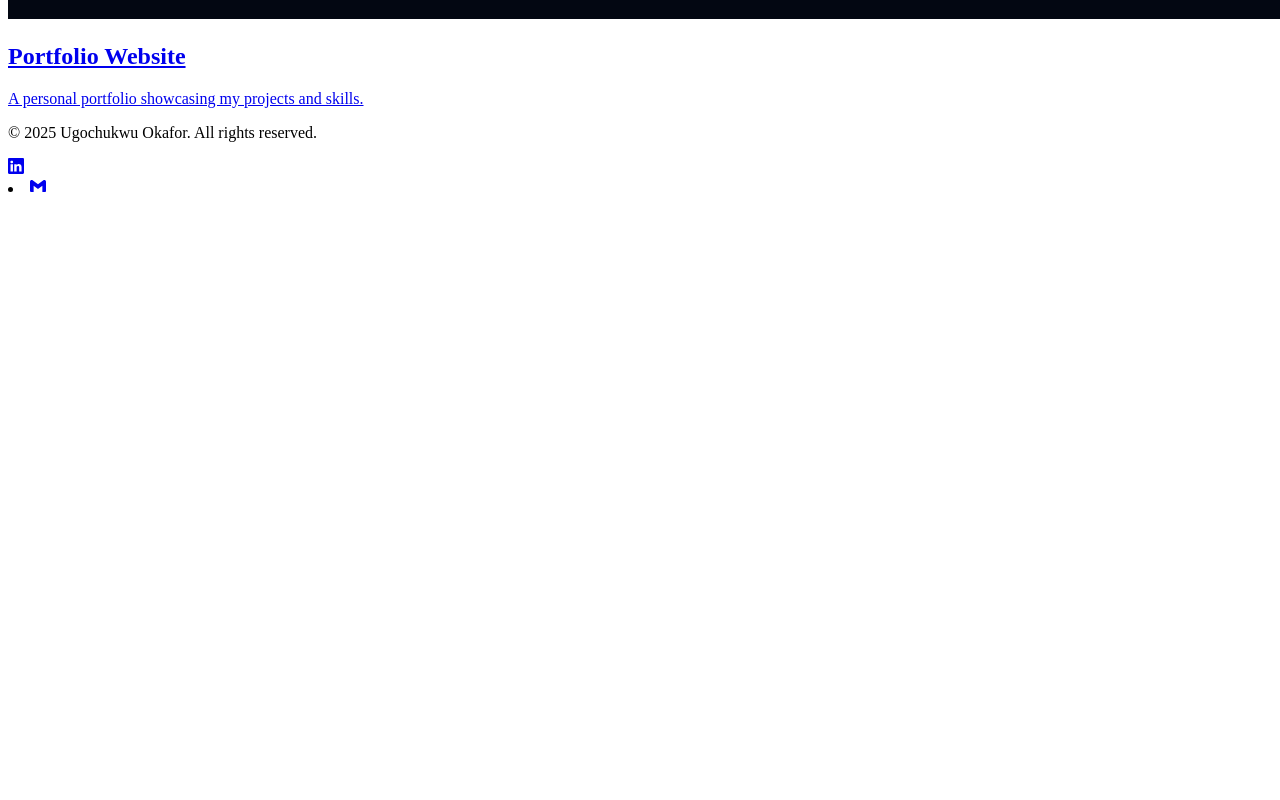
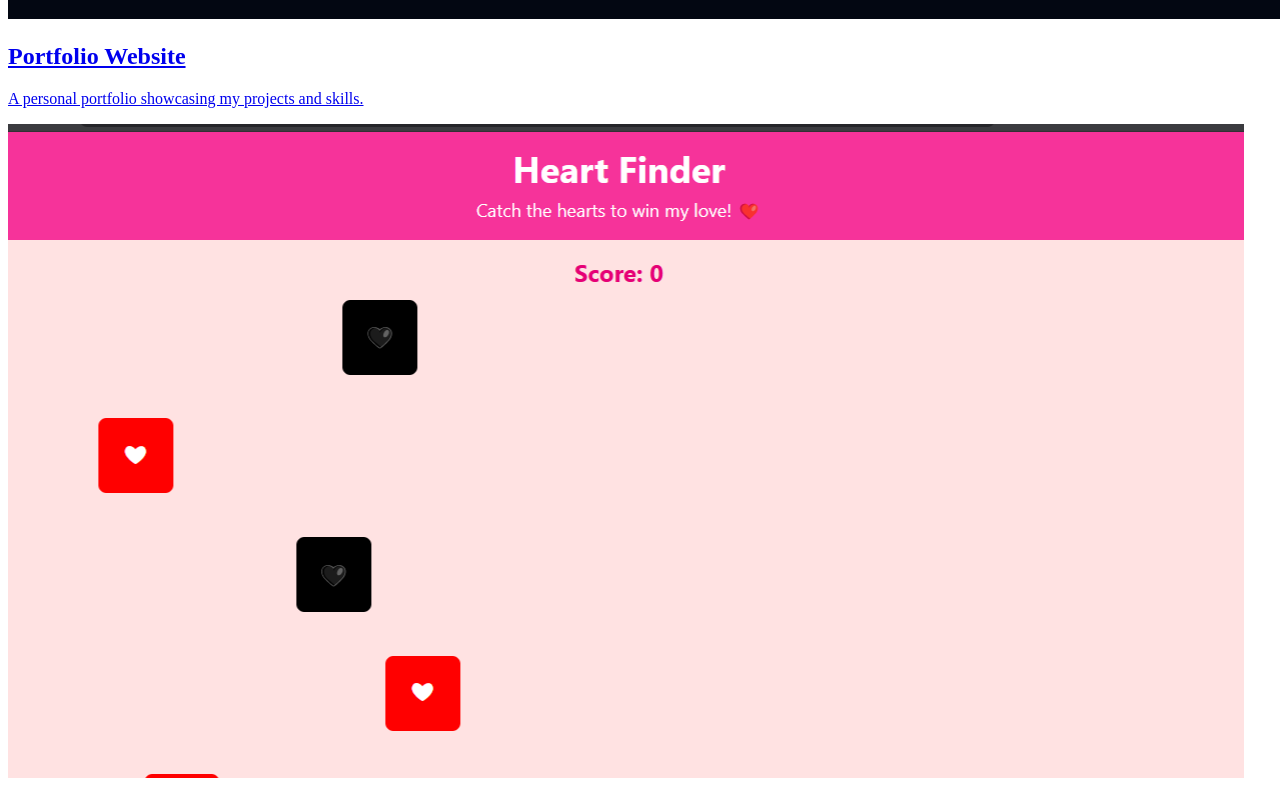
Before and after one commit to ugo16okafor/Portfolio, a React (Vite) app: page / in a window 1280 px wide. Shown: the part 3240-4040 px from the top of the page. Before the commit the page ends 3446 px from the top, so only its background shows below. Built offline with nearby package versions, Linux system fonts and the light colour scheme; the HTML template or start-up script is replaced by a standard one.

Commit message:
added more stuff

```diff
--- a/src/components/projects.jsx
+++ b/src/components/projects.jsx
@@ -15,6 +15,12 @@ const Projects = () => {
             image="/assets/port.png"
             link="ugodevs.vercel.app"
           />
+          <Card
+            title="Heart finder"
+            description="A romance based game made using only javascript"
+            image="/assets/heartfinder.png"
+            link="heart-finder.vercel.app"
+          />
         </div>
       </div>
     </section>
```
Also changed, not shown: public/assets/heartfinder.png (added).
